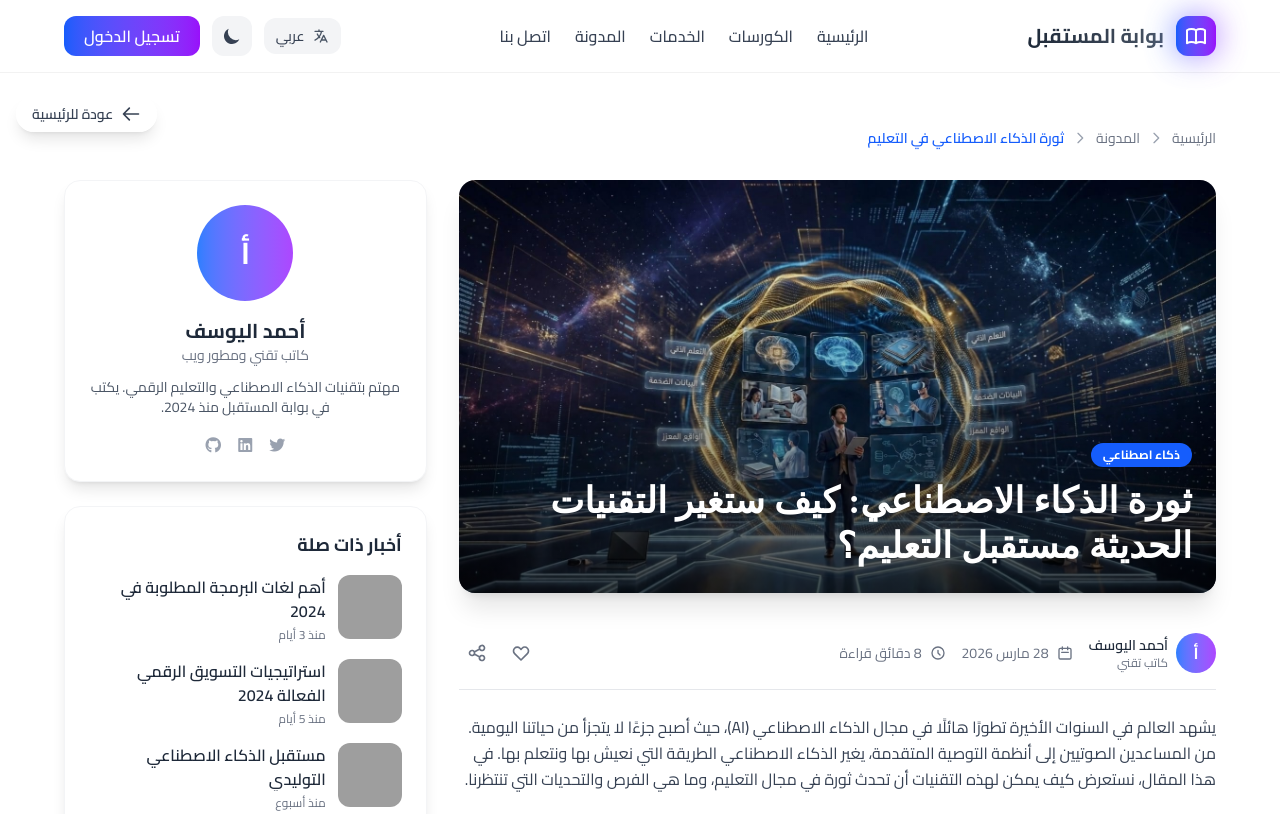
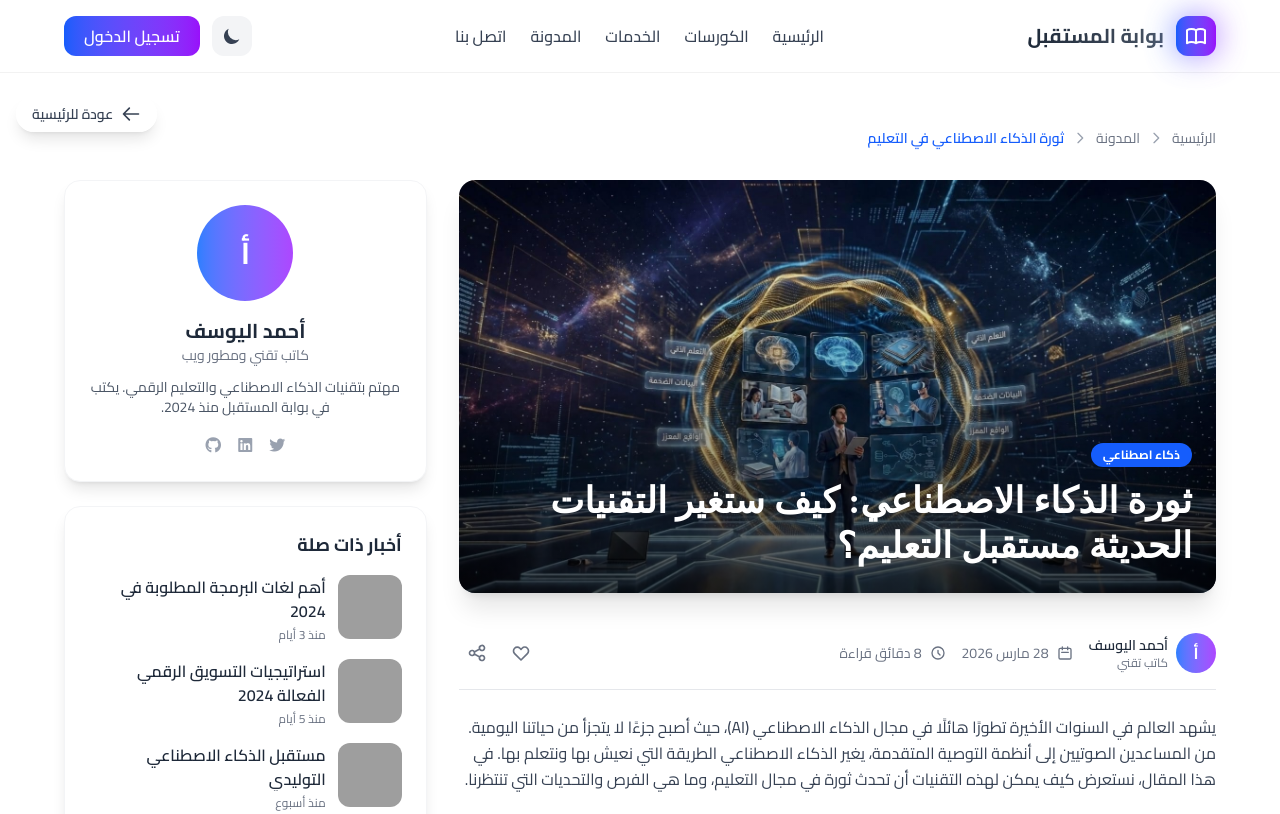
Before and after one commit to Ahmad-Al-Yousef/LMS, a website: page singel-bost.html in a window 1280 px wide. Shown: the top 814 px of the page. Drawn offline with nearby package versions, Linux system fonts and the light colour scheme; grey boxes are pictures that could not be loaded; a web font is replaced by a local one.

Commit message:
Update singel-bost.html

```diff
--- a/singel-bost.html
+++ b/singel-bost.html
@@ -66,15 +66,7 @@
 
             <!-- الأزرار الجانبية -->
             <div class="flex items-center gap-3">
-                <!-- زر تبديل اللغة -->
-                <div class="relative">
-                    <button id="languageBtn" class="flex items-center gap-2 px-3 py-2 rounded-xl bg-gray-100 dark:bg-gray-800 hover:bg-gray-200 dark:hover:bg-gray-700 transition-all duration-300">
-                        <svg class="w-4 h-4 text-gray-600 dark:text-gray-400" fill="none" stroke="currentColor" viewBox="0 0 24 24">
-                            <path stroke-linecap="round" stroke-linejoin="round" stroke-width="2" d="M3 5h12M9 3v2m1.048 9.5A18.022 18.022 0 016.412 9m6.088 9h7M11 21l5-10 5 10M12.751 5C11.783 10.77 8.07 15.61 3 18.129"></path>
-                        </svg>
-                        <span class="text-sm font-medium text-gray-700 dark:text-gray-300">عربي</span>
-                    </button>
-                </div>
+
 
                 <!-- زر تبديل الوضع المظلم (مع ضمان عمل 100%) -->
                 <button id="theme-toggle" class="theme-toggle relative w-10 h-10 rounded-xl bg-gray-100 dark:bg-gray-800 hover:bg-gray-200 dark:hover:bg-gray-700 transition-all duration-300 flex items-center justify-center">
```
